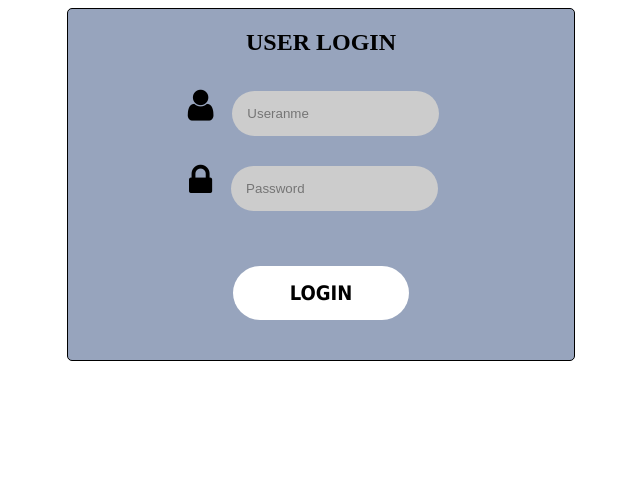
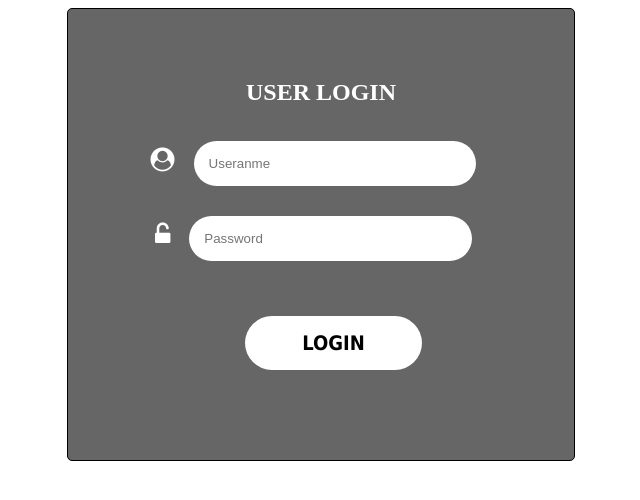
Before and after one commit to Mohib-Digital/user-login-page, a plain HTML site: page index.html in a window 1280 px wide. Shown: the whole page, without its empty margins (319-959 px from the left). Drawn offline with Linux system fonts and the light colour scheme.

Commit message:
design a form

```diff
--- a/index.html
+++ b/index.html
@@ -10,34 +10,47 @@
             text-align: center;
             width: 40%;
             border: 1px solid black;
-            background-color: #97a4bd;
+            background-color: rgba(1, 1, 1, 0.6);
             border-radius: 5px;
+            padding: 50px 0;
+        }
+        #user-page h2{
+            color: white;
         }
         #username{
             padding: 15px;
             border-radius: 50px;
             margin: 15px;
-            background-color: #ccc;
+            background-color: white;
             border: none;
+            width: 50%;
         }
         #password {
             padding: 15px;
             border-radius: 50px;
             margin: 15px;
-            background-color: #ccc;
+            background-color: white;
             border: none;
+            width: 50%;
         }
         #login-btn {
             padding: 15px;
             border-radius: 50px;
             width: 35%;
             margin: 40px;
+            margin-right: 15px;
             border: none;
             background-color: white;
             color: black;
             font-size: 20px;
             font-weight: bold;
             font-family: Tahoma;
+        }
+        #user-icon {
+            color: white;
+        }
+        #password-icon {
+            color: white;
         }
     </style>
 </head>
@@ -46,9 +59,9 @@
 
         <div id="user-page">
             <h2>USER LOGIN</h3>
-            <i class="fa fa-user" style="font-size:36px"></i>
+            <i class="fa fa-user-circle" id="user-icon" style="font-size:24px"></i>
             <input type="text" id="username" placeholder="Useranme"> <br>
-            <i class="fa fa-lock" style="font-size:36px"></i>
+            <i class="fa fa-unlock-alt" id="password-icon" style="font-size:24px"></i>
             <input type="password" id="password" placeholder="Password"> <br>
             <button id="login-btn">LOGIN</button>
         </div>
```
